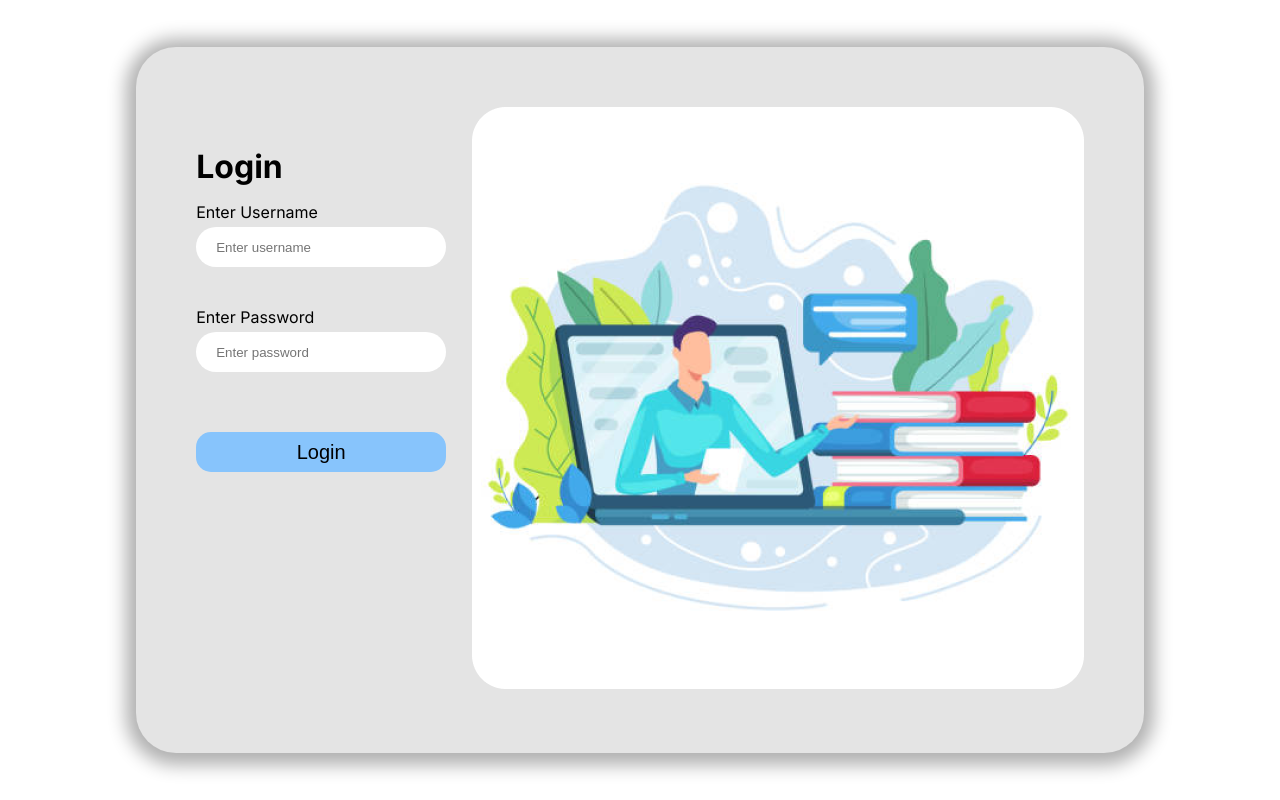
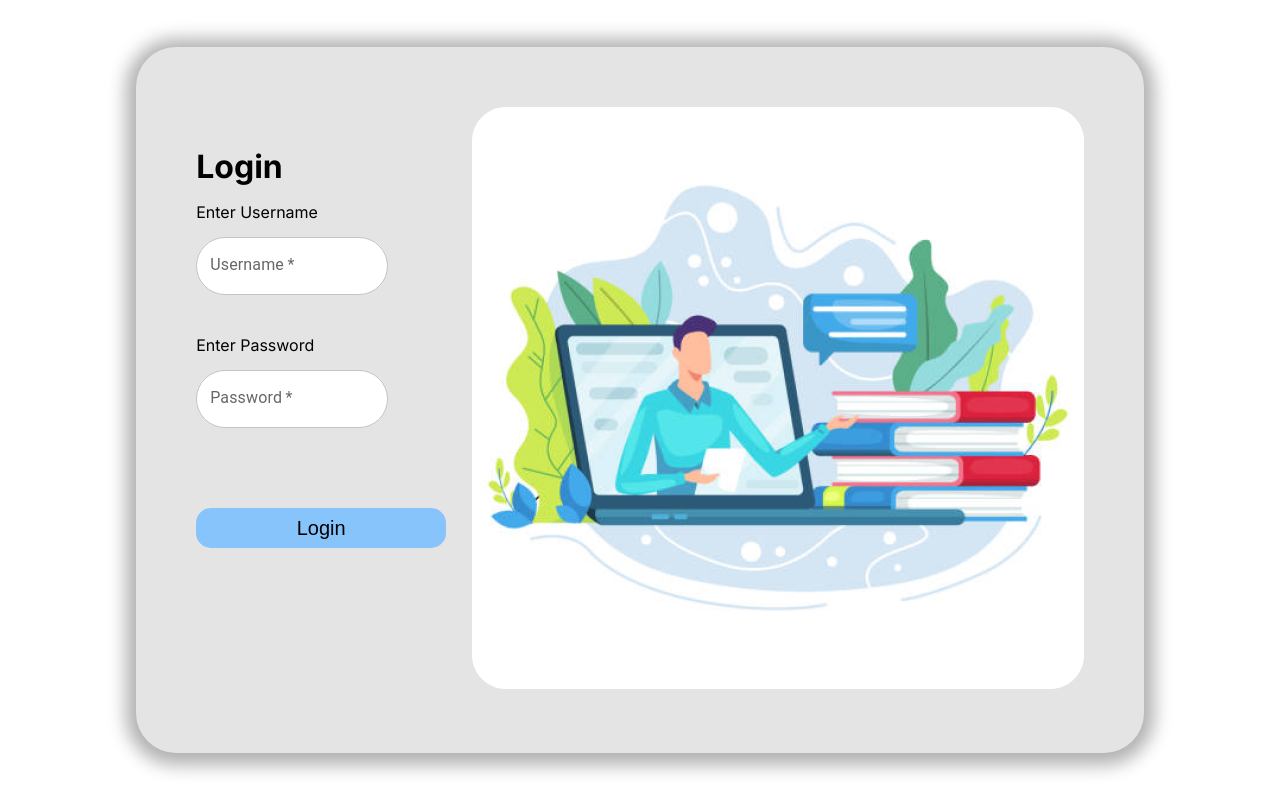
Before and after one commit to AdithyanSPillaiOfficial/Digital-Library, a Next.js app in the folder frontend/: page /login in a window 1280 px wide. Built offline with nearby package versions, Linux system fonts and the light colour scheme.

Commit message:
refactor: minor design changes

```diff
--- a/frontend/package.json
+++ b/frontend/package.json
@@ -9,6 +9,8 @@
     "lint": "next lint"
   },
   "dependencies": {
+    "@emotion/react": "^11.11.4",
+    "@emotion/styled": "^11.11.0",
     "@fortawesome/fontawesome-free": "^6.5.1",
     "@fortawesome/fontawesome-svg-core": "^6.5.1",
     "@fortawesome/free-solid-svg-icons": "^6.5.1",
--- a/frontend/src/app/components/sidepanel/page.jsx
+++ b/frontend/src/app/components/sidepanel/page.jsx
@@ -11,7 +11,7 @@ import { useRouter } from 'next/navigation';
 
 
 
-function sidePanel() {
+function SidePanel() {
   const router = useRouter();
 
   useEffect(() => {
@@ -42,4 +42,4 @@ function sidePanel() {
   )
 }
 
-export default sidePanel
+export default SidePanel
--- a/frontend/src/app/login/page.css
+++ b/frontend/src/app/login/page.css
@@ -55,6 +55,27 @@ input {
     font-size: 20px;
 }
 
+.submitbtn:hover {
+    background-color: #49a7ff;
+    box-shadow: 0 2px 8px 2px rgba(0, 0, 0, 0.315);;
+}
+
+.login-input-row {
+    width: 15vw;
+    margin-top: 15px;
+    min-width: 250px;
+
+}
+
+.login-input {
+    display: flex;
+    width: 15vw;
+    min-width: 250px;
+    justify-content: center;
+    border-radius: 20px;
+}
+
+
 
 @media screen and (max-width: 600px) {
     .loginformdiv {
@@ -62,9 +83,20 @@ input {
       height: 100vh;
       width: 100vw;
       border-radius: 0;
+      align-items: center;
+      justify-content: center;
     }
     .image {
         visibility: hidden;
         height: 0px;
     }
+
+    .login-input-row {
+        width: 250px;
+
+    }
+
+    .login-input {
+        width: 250px;
+    }
   }
--- a/frontend/src/app/login/page.jsx
+++ b/frontend/src/app/login/page.jsx
@@ -3,6 +3,7 @@ import React, { useState } from 'react'
 import './page.css'
 import loginimage from './loginimage.png'
 import Image from "next/image";
+import TextField from '@mui/material/TextField';
 
 
 function Login() {
@@ -16,10 +17,40 @@ function Login() {
                 <div>
                     <h1 className='title'>Login</h1>
                     <p>Enter Username</p>
-                    <input type="text" placeholder='Enter username' onChange={(e)=> setUname(e.target.value)}/>
-                    <br /><br /><br />
+                    {/* <input type="text" placeholder='Enter username' onChange={(e)=> setUname(e.target.value)}/> */}
+                    <div className="login-input-row">
+                                    <TextField
+                                        onChange={(e)=> setUname(e.target.value)}
+                                        InputProps={{
+                                            sx: {
+                                                borderRadius: '35px',
+                                                padding: '1px 5px',
+                                                backgroundColor: 'white'
+                                            },
+                                        }}
+                                        className='login-input'
+                                        required
+                                        label='Username'
+                                        type='text' />
+                                </div>
+                    <br /><br />
                     <p>Enter Password</p>
-                    <input type="passsword" placeholder='Enter password' onChange={(e)=> setPass(e.target.value)}/>
+                    {/* <input type="passsword" placeholder='Enter password' onChange={(e)=> setPass(e.target.value)}/> */}
+                    <div className="login-input-row">
+                                    <TextField
+                                        onChange={(e)=> setPass(e.target.value)}
+                                        InputProps={{
+                                            sx: {
+                                                borderRadius: '35px',
+                                                padding: '1px 5px',
+                                                backgroundColor: 'white'
+                                            },
+                                        }}
+                                        className='login-input'
+                                        required
+                                        label='Password'
+                                        type='password' />
+                                </div>
                     <br /><br /><br /><br />
                     <button className='submitbtn'>Login</button>
                 </div>
```
Also changed, not shown: 1 other file (tests, documents, lock files or other folders).
